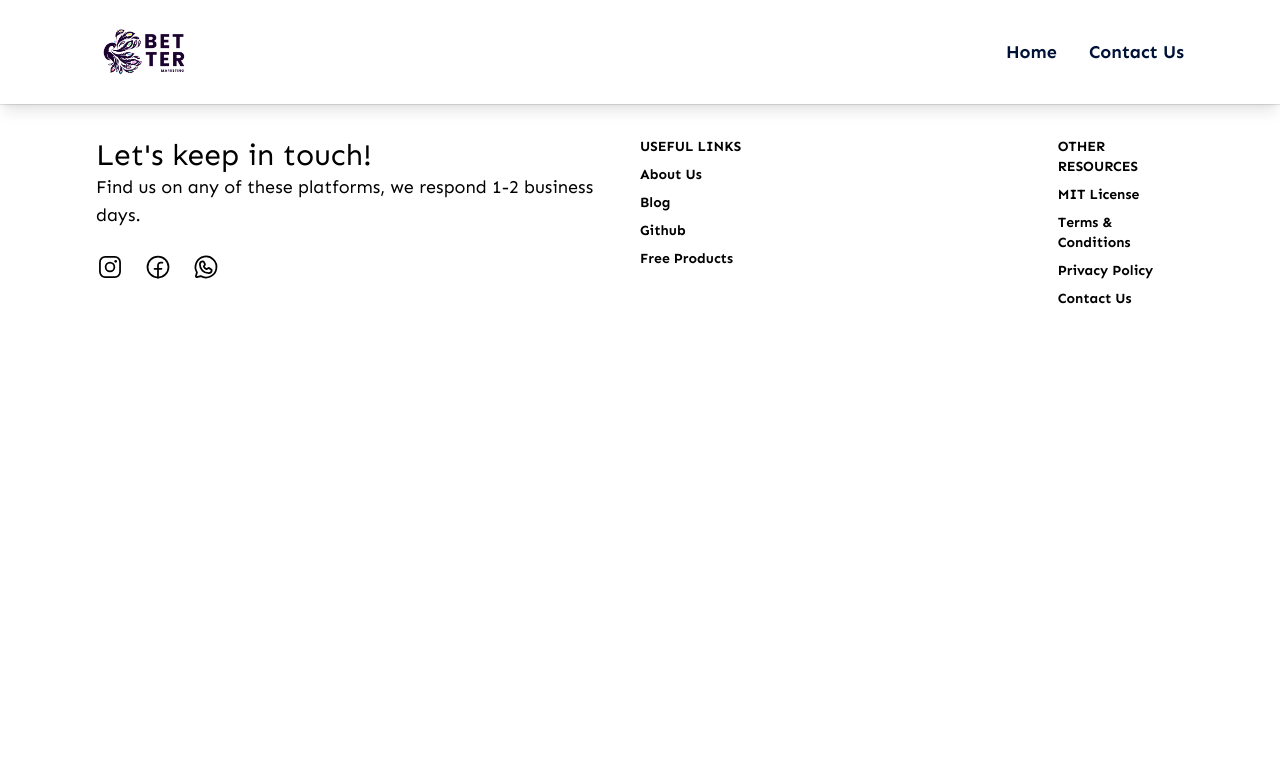
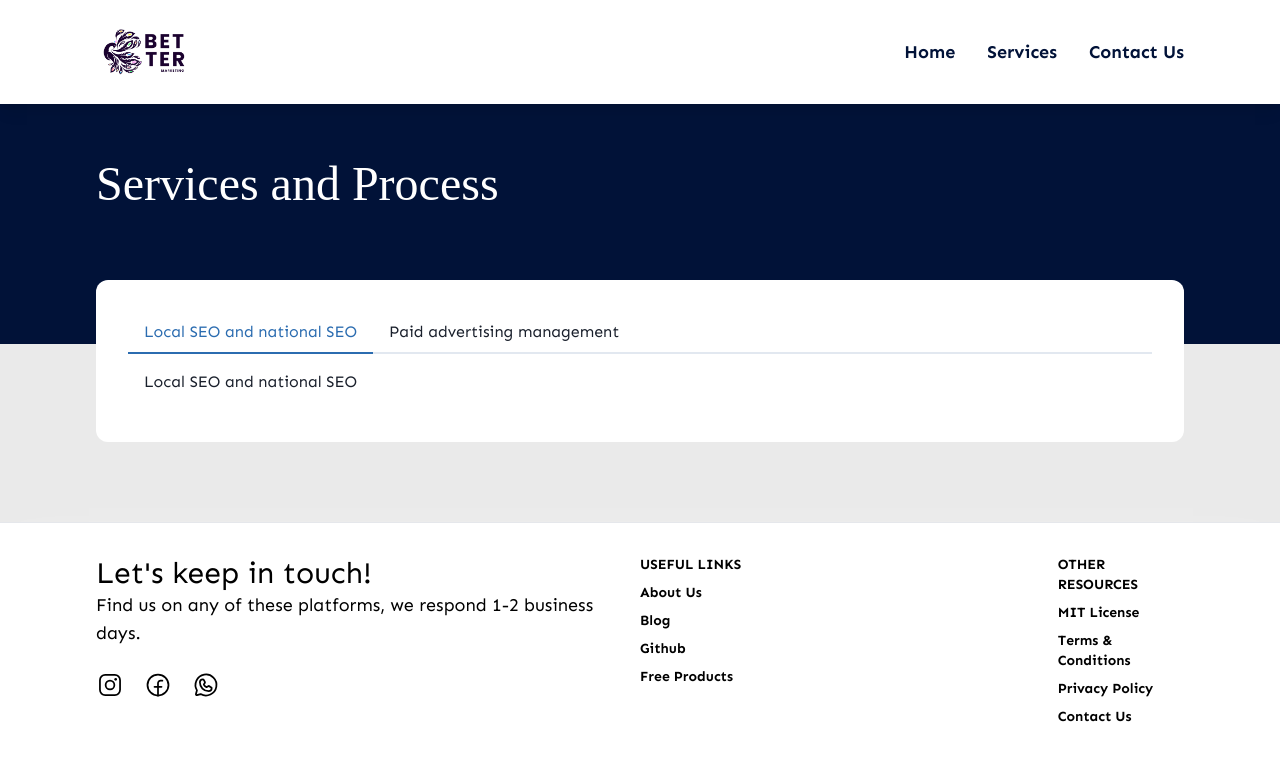
Before and after one commit to ngrpedro/bettermark, a React (Vite) app: page /Services in a window 1280 px wide. Shown: the top 760 px of the page. Built offline with nearby package versions, Linux system fonts and the light colour scheme; a web font is replaced by a local one.

Commit message:
services

```diff
--- a/src/Router.jsx
+++ b/src/Router.jsx
@@ -2,12 +2,14 @@ import React from 'react'
 import { Route, Routes } from 'react-router-dom'
 import ContactUs from './pages/ContactUs'
 import Home from './pages/Home'
+import Services from './pages/Services'
 
 const Router = () => {
     return (
         <Routes>
             <Route path="/" element={<Home />} />
             <Route path="/ContactUs" element={<ContactUs />} />
+            <Route path="/Services" element={<Services />} />
         </Routes>
     )
 }
--- /dev/null
+++ b/src/pages/Services.jsx
@@ -0,0 +1,94 @@
+import { Tab, TabList, TabPanel, TabPanels, Tabs } from '@chakra-ui/react'
+import React from 'react'
+
+const Services = () => {
+    return (
+        <div className='  bg-[#eaeaea] pb-20'>
+            <div className='bg-[#011238] h-[15rem]'>
+                <div className='padding-container py-14'>
+                    <h1 className='text-5xl font-quatt  text-white'>Services and Process</h1>
+                </div>
+            </div>
+            <div className='mx-6 md:mx-24 bg-white p-8 rounded-xl -mt-16'>
+                <Tabs>
+                    <TabList>
+                        <Tab>Local SEO and national SEO</Tab>
+                        <Tab>Paid advertising management</Tab>
+                    </TabList>
+
+                    <TabPanels>
+                        <TabPanel>
+                            <p>Local SEO and national SEO</p>
+                        </TabPanel>
+                        <TabPanel>
+                            <p>Paid advertising management</p>
+                        </TabPanel>
+                    </TabPanels>
+                </Tabs>
+            </div>
+
+            {/*
+            <div className='mx-6 md:mx-24 bg-white p-8 rounded-xl -mt-16
+                    grid grid-cols-1 md:grid-cols-2 gap-10'>
+                <div className='flex flex-col items-start justify-start gap-3 border-r border-gray-300'>
+                    <div className='p-3 rounded-md bg-purple-300'>
+                        <svg xmlns="http://www.w3.org/2000/svg" fill="none" viewBox="0 0 24 24" strokeWidth={1.5} stroke="currentColor" className="w-7 h-7">
+                            <path strokeLinecap="round" strokeLinejoin="round" d="M12 21a9.004 9.004 0 008.716-6.747M12 21a9.004 9.004 0 01-8.716-6.747M12 21c2.485 0 4.5-4.03 4.5-9S14.485 3 12 3m0 18c-2.485 0-4.5-4.03-4.5-9S9.515 3 12 3m0 0a8.997 8.997 0 017.843 4.582M12 3a8.997 8.997 0 00-7.843 4.582m15.686 0A11.953 11.953 0 0112 10.5c-2.998 0-5.74-1.1-7.843-2.918m15.686 0A8.959 8.959 0 0121 12c0 .778-.099 1.533-.284 2.253m0 0A17.919 17.919 0 0112 16.5c-3.162 0-6.133-.815-8.716-2.247m0 0A9.015 9.015 0 013 12c0-1.605.42-3.113 1.157-4.418" />
+                        </svg>
+                    </div>
+
+                    <p className='text-lg font-bold'>Site Assessment and Intake</p>
+                    <p className='text-md max-w-sm'>
+                        We audit your website, online presence and gather
+                        information about your target audience and goals
+                    </p>
+                </div>
+
+
+                <div className='flex flex-col items-start justify-start gap-3'>
+                    <div className='p-3 rounded-md bg-purple-300'>
+                        <svg xmlns="http://www.w3.org/2000/svg" fill="none" viewBox="0 0 24 24" strokeWidth={1.5} stroke="currentColor" className="w-7 h-7">
+                            <path strokeLinecap="round" strokeLinejoin="round" d="M12 21a9.004 9.004 0 008.716-6.747M12 21a9.004 9.004 0 01-8.716-6.747M12 21c2.485 0 4.5-4.03 4.5-9S14.485 3 12 3m0 18c-2.485 0-4.5-4.03-4.5-9S9.515 3 12 3m0 0a8.997 8.997 0 017.843 4.582M12 3a8.997 8.997 0 00-7.843 4.582m15.686 0A11.953 11.953 0 0112 10.5c-2.998 0-5.74-1.1-7.843-2.918m15.686 0A8.959 8.959 0 0121 12c0 .778-.099 1.533-.284 2.253m0 0A17.919 17.919 0 0112 16.5c-3.162 0-6.133-.815-8.716-2.247m0 0A9.015 9.015 0 013 12c0-1.605.42-3.113 1.157-4.418" />
+                        </svg>
+                    </div>
+
+                    <p className='text-lg font-bold'>Site Assessment and Intake</p>
+                    <p className='text-md max-w-sm'>
+                        We audit your website, online presence and gather
+                        information about your target audience and goals
+                    </p>
+                </div>
+
+                <div className='flex flex-col items-start justify-start gap-3 border-r border-gray-300'>
+                    <div className='p-3 rounded-md bg-purple-300'>
+                        <svg xmlns="http://www.w3.org/2000/svg" fill="none" viewBox="0 0 24 24" strokeWidth={1.5} stroke="currentColor" className="w-7 h-7">
+                            <path strokeLinecap="round" strokeLinejoin="round" d="M12 21a9.004 9.004 0 008.716-6.747M12 21a9.004 9.004 0 01-8.716-6.747M12 21c2.485 0 4.5-4.03 4.5-9S14.485 3 12 3m0 18c-2.485 0-4.5-4.03-4.5-9S9.515 3 12 3m0 0a8.997 8.997 0 017.843 4.582M12 3a8.997 8.997 0 00-7.843 4.582m15.686 0A11.953 11.953 0 0112 10.5c-2.998 0-5.74-1.1-7.843-2.918m15.686 0A8.959 8.959 0 0121 12c0 .778-.099 1.533-.284 2.253m0 0A17.919 17.919 0 0112 16.5c-3.162 0-6.133-.815-8.716-2.247m0 0A9.015 9.015 0 013 12c0-1.605.42-3.113 1.157-4.418" />
+                        </svg>
+                    </div>
+
+                    <p className='text-lg font-bold'>Site Assessment and Intake</p>
+                    <p className='text-md max-w-sm'>
+                        We audit your website, online presence and gather
+                        information about your target audience and goals
+                    </p>
+                </div>
+
+                <div className='flex flex-col items-start justify-start gap-3'>
+                    <div className='p-3 rounded-md bg-purple-300'>
+                        <svg xmlns="http://www.w3.org/2000/svg" fill="none" viewBox="0 0 24 24" strokeWidth={1.5} stroke="currentColor" className="w-7 h-7">
+                            <path strokeLinecap="round" strokeLinejoin="round" d="M12 21a9.004 9.004 0 008.716-6.747M12 21a9.004 9.004 0 01-8.716-6.747M12 21c2.485 0 4.5-4.03 4.5-9S14.485 3 12 3m0 18c-2.485 0-4.5-4.03-4.5-9S9.515 3 12 3m0 0a8.997 8.997 0 017.843 4.582M12 3a8.997 8.997 0 00-7.843 4.582m15.686 0A11.953 11.953 0 0112 10.5c-2.998 0-5.74-1.1-7.843-2.918m15.686 0A8.959 8.959 0 0121 12c0 .778-.099 1.533-.284 2.253m0 0A17.919 17.919 0 0112 16.5c-3.162 0-6.133-.815-8.716-2.247m0 0A9.015 9.015 0 013 12c0-1.605.42-3.113 1.157-4.418" />
+                        </svg>
+                    </div>
+
+                    <p className='text-lg font-bold'>Site Assessment and Intake</p>
+                    <p className='text-md max-w-sm'>
+                        We audit your website, online presence and gather
+                        information about your target audience and goals
+                    </p>
+                </div>
+            </div> */}
+        </div>
+    )
+}
+
+export default Services
--- a/src/sections/NavBar.jsx
+++ b/src/sections/NavBar.jsx
@@ -33,6 +33,9 @@ const NavBar = () => {
         <Link to="/">
           <li>Home</li>
         </Link>
+        <Link to="/Services">
+          <li>Services</li>
+        </Link>
         <Link to="/ContactUs">
           <li>Contact Us</li>
         </Link>
@@ -63,6 +66,9 @@ const NavBar = () => {
               <Link to="/">
                 <li>Home</li>
               </Link>
+              <Link to="/Services">
+                <li>Services</li>
+              </Link>
               <Link to="/ContactUs">
                 <li>Contact Us</li>
               </Link>
```
